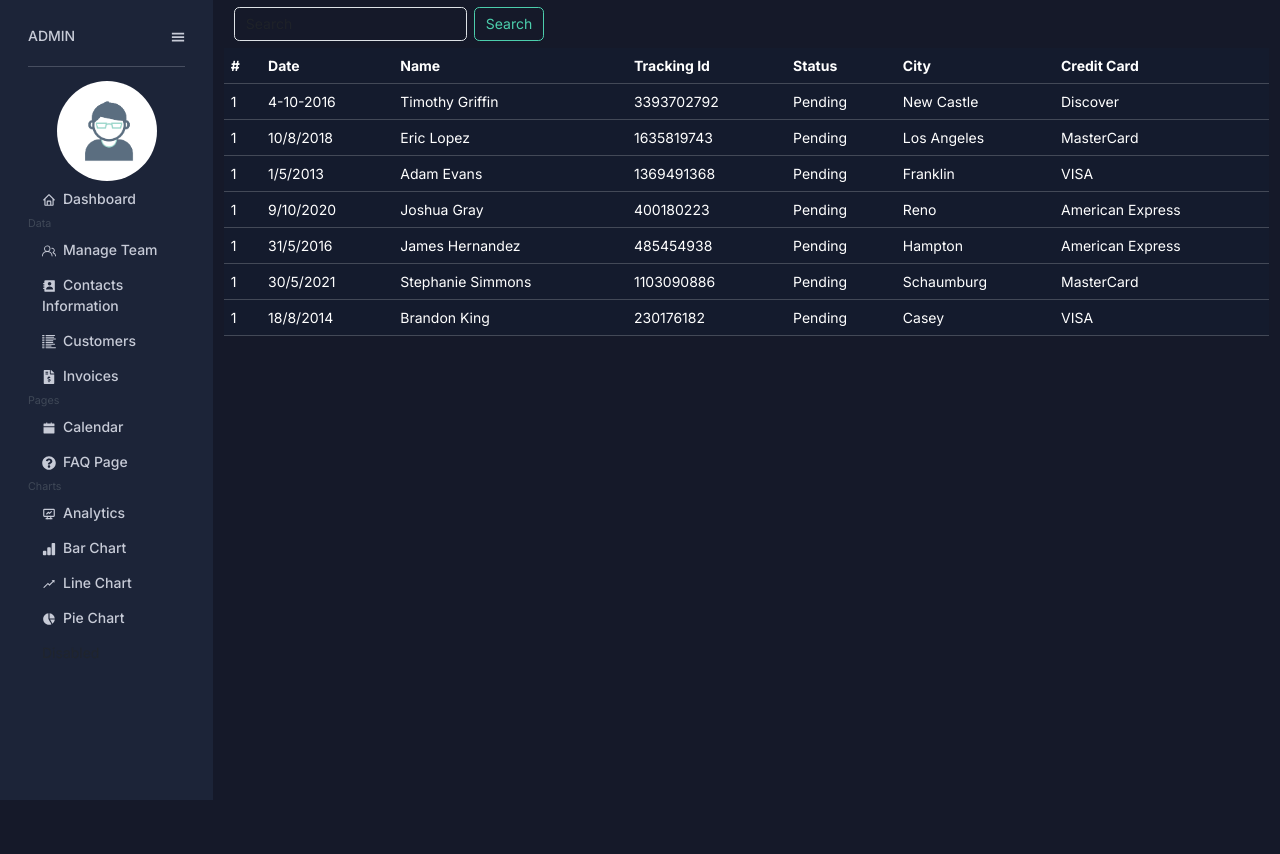
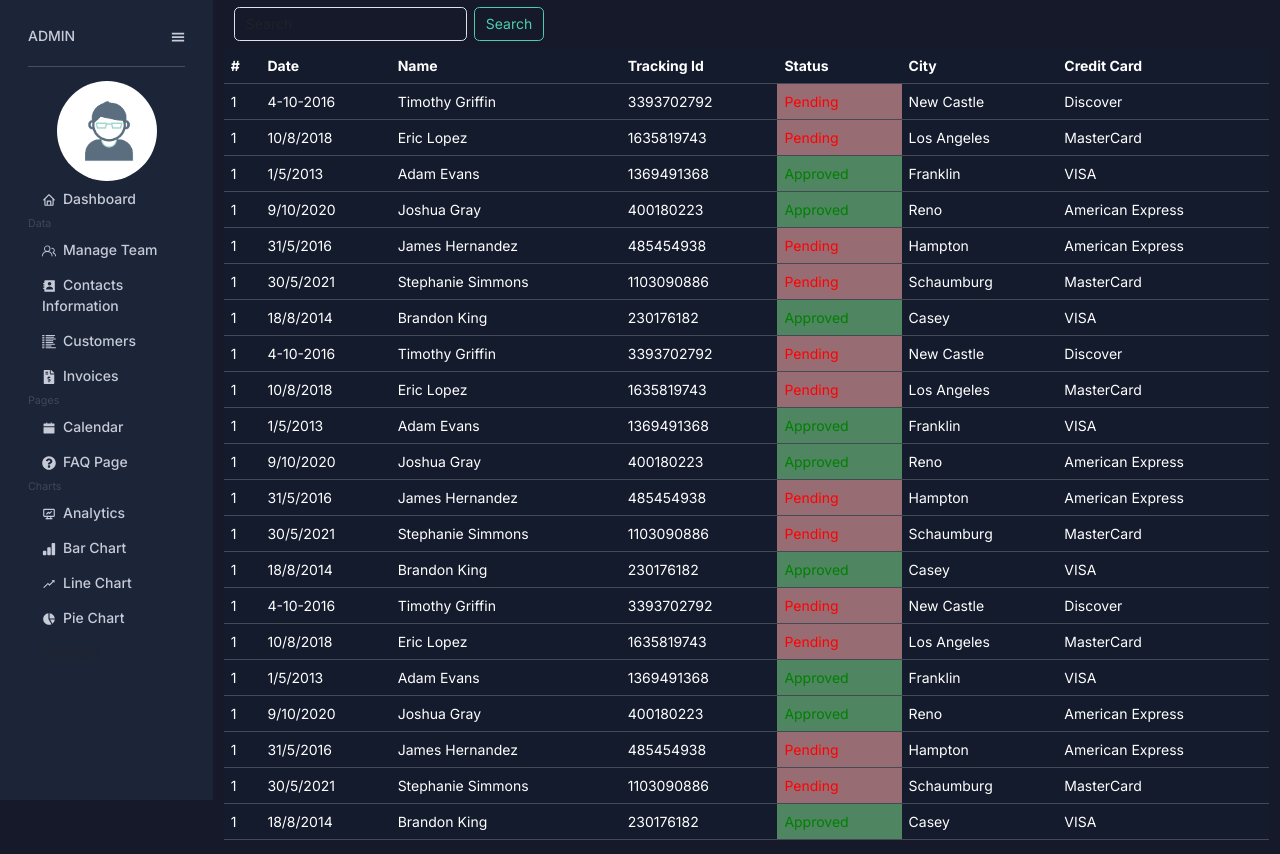
Before and after one commit to JuljTr/Dashboard_React-, a React (Create React App) app: page /analytics in a window 1280 px wide. Before the commit the page ends 800 px from the top, so only its background shows below. Built offline with nearby package versions, Linux system fonts and the light colour scheme.

Commit message:
added styles for status

```diff
--- a/src/Pages/Charts/Analytics.js
+++ b/src/Pages/Charts/Analytics.js
@@ -1,20 +1,27 @@
 import Table from 'react-bootstrap/Table';
 import TopBar from "../../Components/TopBar/TopBar";
+import { createMockData } from "./TableData";
 
-function mockDataTable(name, status, date, trackingId, city, creditCard) {
-    return { name, status, date, trackingId, city, creditCard }
+function statusStyle(status) {
+    if (status === "Approved") {
+        return {
+            background: 'rgb(145 254 159 / 47%)',
+            color: 'green',
+        }
+    }
+    else if (status === 'Pending') {
+        return {
+            background: '#ffadad8f',
+            color: 'red',
+        }
+    }
+    else {
+        return {
+            background: '#59bfff',
+            color: 'white',
+        }
+    }
 }
-
-const createMockData = [
-    mockDataTable("Timothy Griffin", 'Pending', "4-10-2016", "3393702792", "New Castle", "Discover"),
-    mockDataTable("Eric Lopez", 'Pending', "10/8/2018", "1635819743", "Los Angeles", "MasterCard"),
-    mockDataTable("Adam Evans", 'Pending', "1/5/2013", "1369491368", "Franklin", "VISA"),
-    mockDataTable("Joshua Gray", 'Pending', "9/10/2020", "400180223", "Reno", "American Express"),
-    mockDataTable("James Hernandez", 'Pending', "31/5/2016", "485454938", "Hampton", "American Express"),
-    mockDataTable("Stephanie Simmons", 'Pending', "30/5/2021", "1103090886", "Schaumburg", "MasterCard"),
-    mockDataTable("Brandon King", 'Pending', "18/8/2014", "230176182", "Casey", "VISA")
-]
-console.log(createMockData.length)
 
 function Analytics() {
     return (
@@ -40,7 +47,7 @@ function Analytics() {
                             <td>{data.date}</td>
                             <td>{data.name}</td>
                             <td>{data.trackingId}</td>
-                            <td>{data.status}</td>
+                            <td style={statusStyle(data.status)}>{data.status}</td>
                             <td>{data.city}</td>
                             <td>{data.creditCard}</td>
                         </tr>)
--- /dev/null
+++ b/src/Pages/Charts/TableData.js
@@ -0,0 +1,29 @@
+
+function mockDataTable(name, status, date, trackingId, city, creditCard) {
+    return { name, status, date, trackingId, city, creditCard }
+}
+
+export const createMockData = [
+    mockDataTable("Timothy Griffin", 'Pending', "4-10-2016", "3393702792", "New Castle", "Discover"),
+    mockDataTable("Eric Lopez", 'Pending', "10/8/2018", "1635819743", "Los Angeles", "MasterCard"),
+    mockDataTable("Adam Evans", 'Approved', "1/5/2013", "1369491368", "Franklin", "VISA"),
+    mockDataTable("Joshua Gray", 'Approved', "9/10/2020", "400180223", "Reno", "American Express"),
+    mockDataTable("James Hernandez", 'Pending', "31/5/2016", "485454938", "Hampton", "American Express"),
+    mockDataTable("Stephanie Simmons", 'Pending', "30/5/2021", "1103090886", "Schaumburg", "MasterCard"),
+    mockDataTable("Brandon King", 'Approved', "18/8/2014", "230176182", "Casey", "VISA"),
+    mockDataTable("Timothy Griffin", 'Pending', "4-10-2016", "3393702792", "New Castle", "Discover"),
+    mockDataTable("Eric Lopez", 'Pending', "10/8/2018", "1635819743", "Los Angeles", "MasterCard"),
+    mockDataTable("Adam Evans", 'Approved', "1/5/2013", "1369491368", "Franklin", "VISA"),
+    mockDataTable("Joshua Gray", 'Approved', "9/10/2020", "400180223", "Reno", "American Express"),
+    mockDataTable("James Hernandez", 'Pending', "31/5/2016", "485454938", "Hampton", "American Express"),
+    mockDataTable("Stephanie Simmons", 'Pending', "30/5/2021", "1103090886", "Schaumburg", "MasterCard"),
+    mockDataTable("Brandon King", 'Approved', "18/8/2014", "230176182", "Casey", "VISA"),
+    mockDataTable("Timothy Griffin", 'Pending', "4-10-2016", "3393702792", "New Castle", "Discover"),
+    mockDataTable("Eric Lopez", 'Pending', "10/8/2018", "1635819743", "Los Angeles", "MasterCard"),
+    mockDataTable("Adam Evans", 'Approved', "1/5/2013", "1369491368", "Franklin", "VISA"),
+    mockDataTable("Joshua Gray", 'Approved', "9/10/2020", "400180223", "Reno", "American Express"),
+    mockDataTable("James Hernandez", 'Pending', "31/5/2016", "485454938", "Hampton", "American Express"),
+    mockDataTable("Stephanie Simmons", 'Pending', "30/5/2021", "1103090886", "Schaumburg", "MasterCard"),
+    mockDataTable("Brandon King", 'Approved', "18/8/2014", "230176182", "Casey", "VISA")
+]
+console.log(createMockData.length)
```
